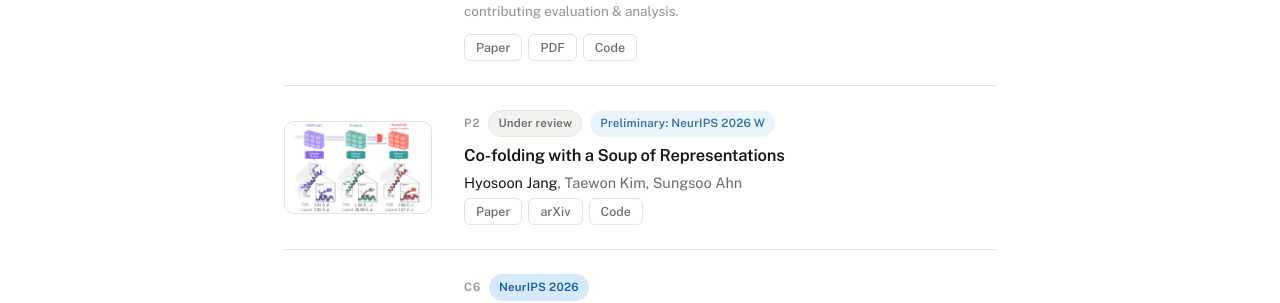
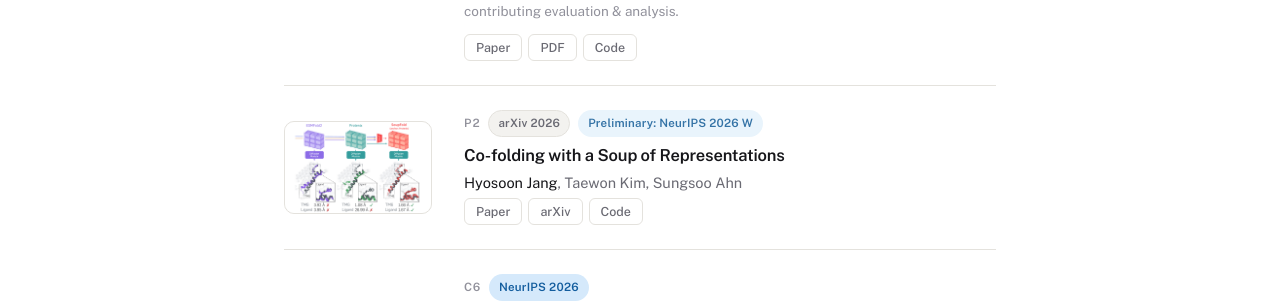
Before and after one commit to hsjang0/hsjang, a Jekyll site: the page built from index.html, in a window 1280 px wide and 900 px high, scrolled down 1117 px. Shown: the part 144-447 px from the top of the window. Built offline with Jekyll 4.4.1, drawn with Linux system fonts in a browser that asks for light colours.

Commit message:
Label the P2 publication as arXiv 2026

```diff
--- a/_data/publications.yaml
+++ b/_data/publications.yaml
@@ -57,7 +57,8 @@ papers:
   - tag: "P2"
     title: "Co-folding with a Soup of Representations"
     authors: "<span class='me'>Hyosoon Jang</span>, Taewon Kim, Sungsoo Ahn"
-    venue_short: "Under review"
+    venue_short: "arXiv"
+    year: "2026"
     extra_badges:
       - { label: "Preliminary: NeurIPS 2026 W", kind: "workshop" }
     selected: y
```
